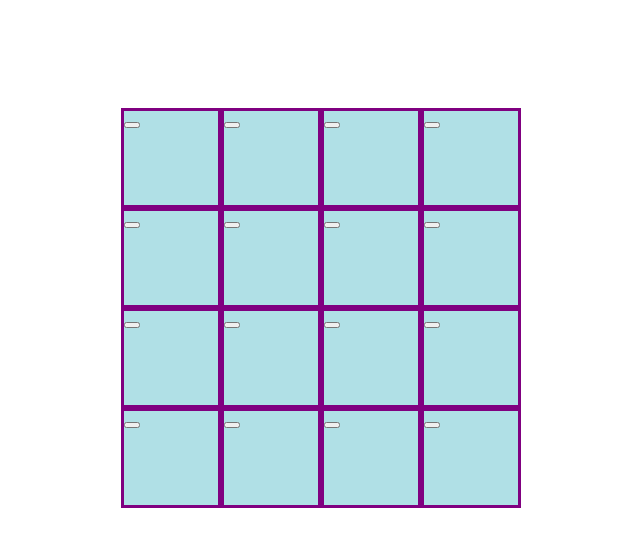
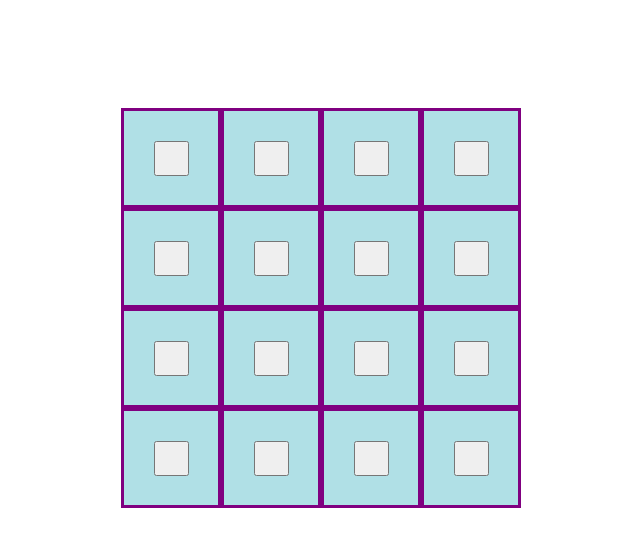
Before and after one commit to cvillere/Calc_proj, a plain HTML site: page index.html in a window 1280 px wide. Shown: the whole page, without its empty margins (319-959 px from the left). Drawn offline with Linux system fonts and the light colour scheme.

Commit message:
Center buttons inside of child divs

```diff
--- a/calc.css
+++ b/calc.css
@@ -1,4 +1,5 @@
 .container {
+
     display: grid;
     margin: auto;
     height: 400px;
@@ -11,13 +12,32 @@
 }
 
 .top {
+
     height: 100px;
+
 }
 
 .buttDiv {
+
+    display: grid;
     border-color: purple;
     background-color: powderblue;
     border-style: solid;
     height: 1fr;
     width: 1fr;
+    text-align: center;
+    align-items: ;
+
+
+
 }
+
+.childButton {
+
+    display: grid;
+    height: 35px;
+    width: 35px;
+    align-self: center;
+    justify-self: center;
+
+}
--- a/calc.js
+++ b/calc.js
@@ -23,9 +23,9 @@ const containerDiv = document.body.querySelector(".container");
 function childDivs (){
     for (i = 0; i < 16; i++) {
         let childDiv = document.createElement("div");
-        let childBut = document.createElement("button")
+        let childBut = document.createElement("button");
+        childDiv.classList.add("buttDiv");
         childBut.classList.add("childButton")
-        childDiv.classList.add("buttDiv");
         containerDiv.appendChild(childDiv);
         childDiv.appendChild(childBut)
     }
```
